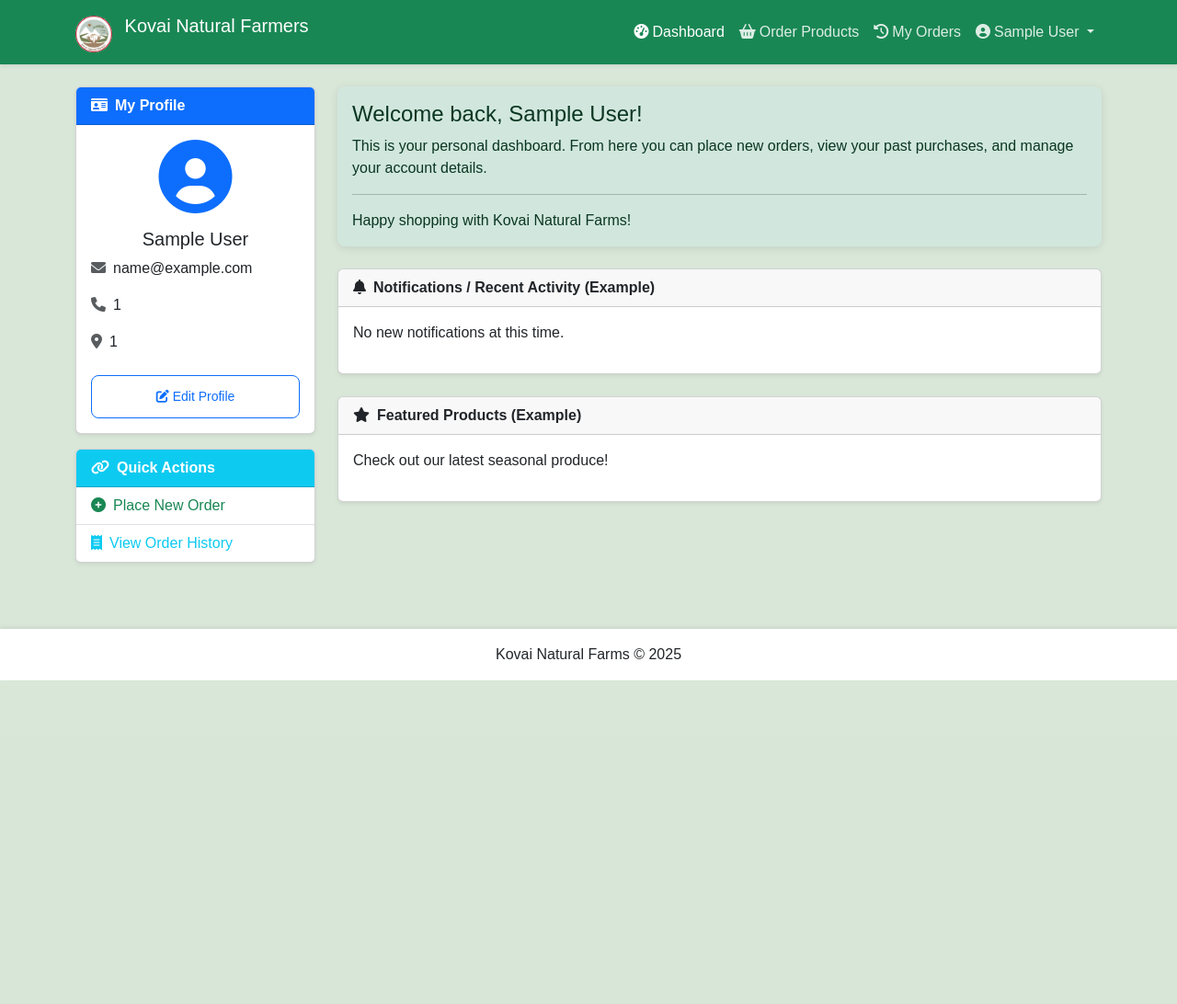
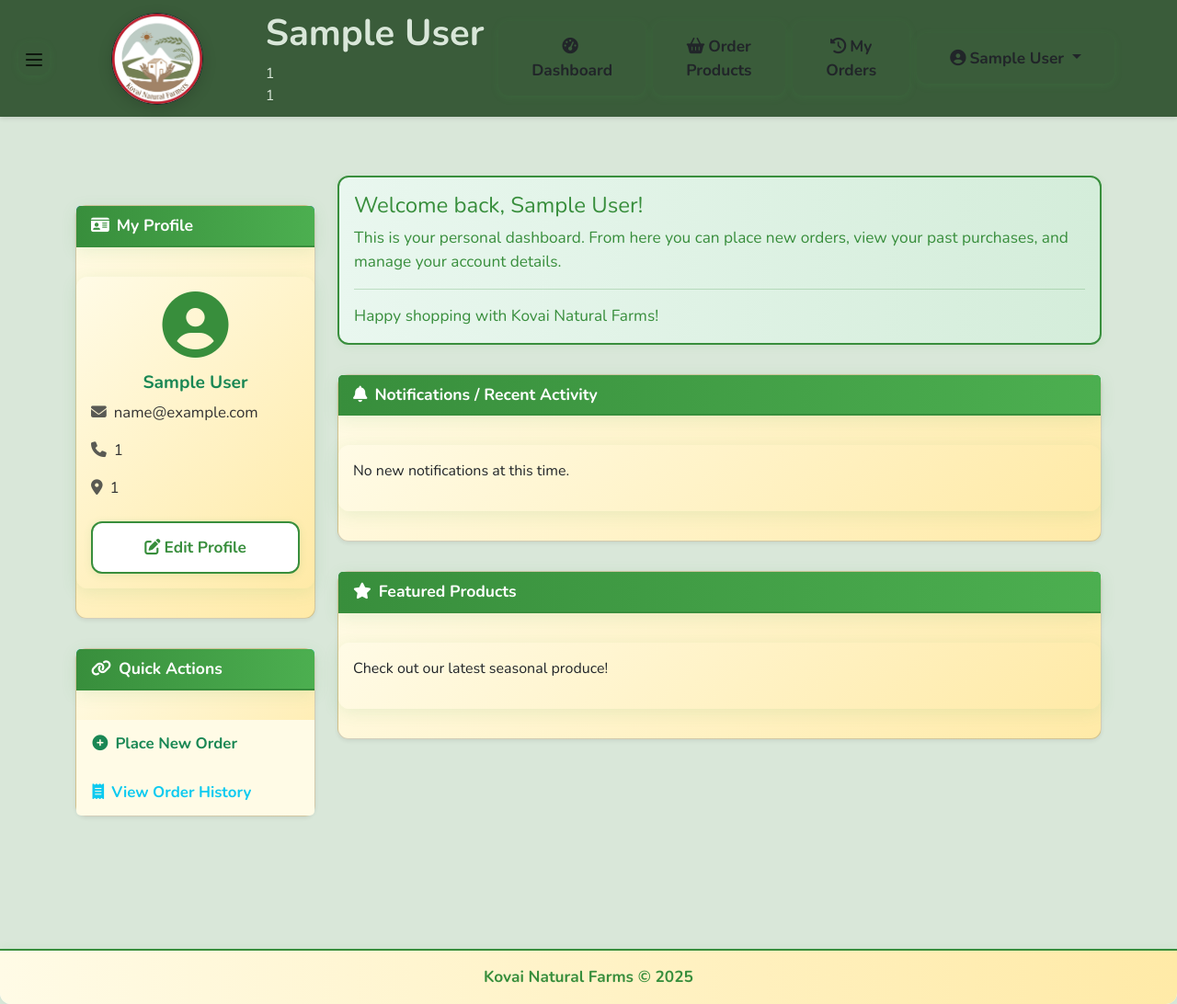
Before and after one commit to Halofie/knf, a PHP site: page /consumer/customer_dashboard.php in a window 1280 px wide. Shown: the whole page at 92% size. Before the commit the page ends 740 px from the top, so only its background shows below. Run offline with PHP 8.4, Linux system fonts and the light colour scheme; the visitor is signed in with stand-in values (Sample User, id 1); some libraries are stand-ins or nearby versions.

Commit message:
Added the customer dashboard to consumer page

```diff
--- a/consumer/customer_dashboard.php
+++ b/consumer/customer_dashboard.php
@@ -1,81 +1,62 @@
 <?php
 session_start();
- // Check 1: Is the user logged in?
- if (!isset($_SESSION['loggedin']) || $_SESSION['loggedin'] !== true) {
+if (!isset($_SESSION['loggedin']) || $_SESSION['loggedin'] !== true || !isset($_SESSION['role']) || $_SESSION['role'] !== 'C') {
     header("Location: ../login.html?error=notloggedin_dashboard"); // Or your main login page
     exit;
 }
 
- // Check 2: Is the user a Customer?
- if (!isset($_SESSION['role']) || $_SESSION['role'] !== 'C') {
-     // Not a customer, perhaps redirect to their appropriate dashboard or show error
-     // For now, redirect to login or an access denied page
-     error_log("Auth issue: User " . ($_SESSION['email'] ?? '') . " with role " . ($_SESSION['role'] ?? '') . " tried to access customer dashboard.");
-     header("Location: ../access_denied.html?error=wrongrole");
-     exit;
- }
-
- // If we are here, user is a logged-in customer.
- // Fetch customer-specific data to display on the dashboard.
- // We'll need $_SESSION['customer_id'] (set at login)
- // and $_SESSION['email']
-
 $customer_id = $_SESSION['customer_id'] ?? null;
- $customer_email = $_SESSION['email'] ?? 'Customer'; // Fallback name
- $customer_name = $_SESSION['customer_name'] ?? $customer_email; // Assume customer_name is also in session after login
+$customer_email = $_SESSION['email'] ?? 'Customer';
+$customer_name = $_SESSION['customer_name'] ?? $customer_email;
 $customer_phone = $_SESSION['customer_phone'] ?? 'N/A';
 $customer_address = $_SESSION['customer_address'] ?? 'N/A';
-
- // You might want to re-fetch fresh data from the DB instead of relying solely on session for details
- // For example, if their address changed in another session.
- // For now, we'll use session data if available.
 
 ?>
 <!doctype html>
 <html lang="en">
 <head>
     <meta charset="UTF-8">
-     <meta name="viewport" content="width=device-width, initial-scale=1.0">
+    <meta name="viewport" content="width=device-width, initial-scale=1">
     <title>Welcome, <?php echo htmlspecialchars($customer_name); ?>!</title>
-     <!-- Link your CSS: Bootstrap, your custom CSS for this dashboard -->
     <link href="../public/css/bootstrap.min.css" rel="stylesheet">
     <link rel="stylesheet" href="../public/css/order.css">
+    <link rel="stylesheet" href="../public/css/common.css">
     <link rel="stylesheet" href="../public/css/customer_dashboard.css"> <!-- Create this CSS file -->
     <link rel="icon" href="../public/Assets/pic.jpeg">
-     <!-- Font Awesome for icons (optional but nice) -->
-     <link rel="stylesheet" href="https://cdnjs.cloudflare.com/ajax/libs/font-awesome/6.0.0-beta3/css/all.min.css">
+    <link href="https://fonts.googleapis.com/css?family=Nunito:200,300,400,700" rel="stylesheet">
+    <link rel="stylesheet" href="https://cdnjs.cloudflare.com/ajax/libs/font-awesome/6.4.2/css/all.min.css">
 </head>
- <body class="paleGreen"> <!-- Example body class -->
+<body class="paleGreen">
 
-     <!-- Navigation Bar (similar to home.html but with customer context) -->
-     <nav class="navbar navbar-expand-lg navbar-dark bg-success shadow-sm">
-         <div class="container">
-             <a class="navbar-brand" href="#">
-                 <img src="../public/Assets/pic.jpeg" alt="KNF Logo" width="40" height="40" class="d-inline-block align-text-top rounded-circle me-2">
-                 Kovai Natural Farmers
-             </a>
-             <button class="navbar-toggler" type="button" data-bs-toggle="collapse" data-bs-target="#navbarNavDropdown" aria-controls="navbarNavDropdown" aria-expanded="false" aria-label="Toggle navigation">
-                 <span class="navbar-toggler-icon"></span>
+<!-- Top Bar (same as orderfr.php) -->
+<div class="container-fluid">
+    <div class="row align-items-center p-2 darkGreen">
+        <div class="col-auto d-flex align-items-center">
+            <button class="btn p-1" type="button" data-bs-toggle="offcanvas" data-bs-target="#offcanvasExample">
+                <img src="../public/Assets/three-bars.svg" alt="Menu" style="width: 24px;">
             </button>
-             <div class="collapse navbar-collapse" id="navbarNavDropdown">
-                 <ul class="navbar-nav ms-auto">
-                     <li class="nav-item">
-                         <a class="nav-link active" aria-current="page" href="customer_dashboard.php">
+        </div>
+        <div class="col-2 d-none d-lg-flex justify-content-center">
+            <img src="../public/Assets/pic.jpeg" class="profile rounded-circle border p-0 border-dark" alt="logo">
+        </div>
+        <div class="col-6 color-paleGreen">
+            <h1 id="name"><?php echo htmlspecialchars($customer_name); ?></h1>
+            <p class="navinfo m-0" id="phone"><?php echo htmlspecialchars($customer_phone); ?></p>
+            <p class="navinfo m-0" id="address"><?php echo htmlspecialchars($customer_address); ?></p>
+        </div>
+        <div class="col-3 d-flex justify-content-end align-items-center">
+            <div class="d-flex align-items-center gap-2">
+                <a class="btn" href="customer_dashboard.php">
                     <i class="fas fa-tachometer-alt me-1"></i>Dashboard
                 </a>
-                     </li>
-                     <li class="nav-item">
-                         <a class="nav-link" href="orderfr.php">
+                <a class="btn" href="orderfr.php">
                     <i class="fas fa-shopping-basket me-1"></i>Order Products
                 </a>
-                     </li>
-                     <li class="nav-item">
-                         <a class="nav-link" href="orderfr.php#two"> <!-- Link to history section -->
+                <a class="btn" href="orderfr.php#two">
                     <i class="fas fa-history me-1"></i>My Orders
                 </a>
-                     </li>
-                     <li class="nav-item dropdown">
-                         <a class="nav-link dropdown-toggle" href="#" id="navbarDropdownMenuLink" role="button" data-bs-toggle="dropdown" aria-expanded="false">
+                <div class="dropdown">
+                    <a class="btn dropdown-toggle" href="#" id="navbarDropdownMenuLink" data-bs-toggle="dropdown">
                         <i class="fas fa-user-circle me-1"></i><?php echo htmlspecialchars($customer_name); ?>
                     </a>
                     <ul class="dropdown-menu dropdown-menu-end" aria-labelledby="navbarDropdownMenuLink">
@@ -84,12 +65,30 @@
                         <li><hr class="dropdown-divider"></li>
                         <li><a class="dropdown-item" href="../knft/logout.php"><i class="fas fa-sign-out-alt me-2"></i>Logout</a></li>
                     </ul>
-                     </li>
-                 </ul>
                 </div>
             </div>
-     </nav>
-     <!-- End Navigation Bar -->
+        </div>
+    </div>
+</div>
+
+<!-- Offcanvas Sidebar -->
+<div class="offcanvas offcanvas-start sidebar" tabindex="-1" id="offcanvasExample" aria-labelledby="offcanvasExampleLabel">
+    <div class="offcanvas-header">
+        <h5 class="offcanvas-title" id="offcanvasExampleLabel">MENU</h5>
+        <button type="button" class="btn-close" data-bs-dismiss="offcanvas" aria-label="Close"></button>
+    </div>
+    <div class="offcanvas-body">
+        <div class="col d-flex justify-content-center">
+            <img src="../public/Assets/pic.jpeg" class="profile rounded-circle border p-0 border-dark" alt="logo">
+        </div>
+        <div>
+            <a class="btn" href="customer_dashboard.php">Dashboard</a>
+            <a class="btn" href="orderfr.php">Order Products</a>
+            <a class="btn" href="orderfr.php#two">My Orders</a>
+            <a class="btn" href="../knft/logout.php">Logout</a>
+        </div>
+    </div>
+</div>
 
 <div class="container mt-4">
     <div class="row">
@@ -102,9 +101,9 @@
                 <div class="card-body">
                     <div class="text-center mb-3">
                         <!-- You can add a profile picture here if you have one -->
-                             <i class="fas fa-user-circle fa-5x text-primary"></i>
+                        <i class="fas fa-user-circle fa-5x text-success"></i>
                     </div>
-                         <h5 class="card-title text-center"><?php echo htmlspecialchars($customer_name); ?></h5>
+                    <h5 class="card-title text-center text-success"><?php echo htmlspecialchars($customer_name); ?></h5>
                     <p class="card-text"><i class="fas fa-envelope me-2 text-muted"></i><?php echo htmlspecialchars($customer_email); ?></p>
                     <p class="card-text"><i class="fas fa-phone me-2 text-muted"></i><?php echo htmlspecialchars($customer_phone); ?></p>
                     <p class="card-text"><i class="fas fa-map-marker-alt me-2 text-muted"></i><?php echo nl2br(htmlspecialchars($customer_address)); ?></p>
@@ -113,13 +112,12 @@
             </div>
             <!-- Quick Links Card -->
             <div class="card shadow-sm mt-3">
-                     <div class="card-header bg-info text-white">
+                <div class="card-header section-title bg-info text-white">
                     <i class="fas fa-link me-2"></i>Quick Actions
                 </div>
                 <ul class="list-group list-group-flush">
                     <li class="list-group-item"><a href="orderfr.php" class="text-decoration-none text-success"><i class="fas fa-plus-circle me-2"></i>Place New Order</a></li>
                     <li class="list-group-item"><a href="orderfr.php#two" class="text-decoration-none text-info"><i class="fas fa-receipt me-2"></i>View Order History</a></li>
-                         <!-- Add more links as needed -->
                 </ul>
             </div>
         </div>
@@ -133,23 +131,22 @@
                 <p class="mb-0">Happy shopping with Kovai Natural Farms!</p>
             </div>
 
-                 <!-- Placeholder for other dashboard content -->
+            <!-- Notifications Card -->
             <div class="card shadow-sm mt-4">
-                     <div class="card-header">
-                        <i class="fas fa-bell me-2"></i>Notifications / Recent Activity (Example)
+                <div class="card-header section-title bg-success text-white">
+                    <i class="fas fa-bell me-2"></i>Notifications / Recent Activity
                 </div>
                 <div class="card-body">
                     <p>No new notifications at this time.</p>
-                         <!-- You could fetch and display recent order statuses here -->
                 </div>
             </div>
+            <!-- Featured Products Card -->
             <div class="card shadow-sm mt-4">
-                     <div class="card-header">
-                        <i class="fas fa-star me-2"></i>Featured Products (Example)
+                <div class="card-header section-title bg-success text-white">
+                    <i class="fas fa-star me-2"></i>Featured Products
                 </div>
                 <div class="card-body">
                     <p>Check out our latest seasonal produce!</p>
-                         <!-- You could fetch and display a few featured products -->
                 </div>
             </div>
         </div>
@@ -161,8 +158,6 @@
     Kovai Natural Farms © <?php echo date("Y"); ?>
 </footer>
 
-     <script src="../public/js/bootstrap.bundle.min.js"></script> <!-- Bootstrap 5 JS bundle -->
-     <!-- Add any dashboard-specific JS if needed -->
-     <!-- <script src="../public/js/customer_dashboard.js"></script> -->
+<script src="../public/js/bootstrap.min.js"></script>
 </body>
 </html>
--- a/consumer/orderfr.php
+++ b/consumer/orderfr.php
@@ -38,6 +38,7 @@
       </div>
       <div>
         <a class="btn" href="../knft/logout.php">HOME</a>
+        <a class="btn" href="customer_dashboard.php">DASHBOARD</a>
         <a class="btn" href="orderfr.php" >ORDER PRODUCTS</a>
         <a class="btn" href="#two">ORDER SUMMARY & INVOICE</a>
         <a class="btn" href="../knft/logout.php">LOGOUT</a>
--- a/knft/authenticate.php
+++ b/knft/authenticate.php
@@ -124,8 +124,8 @@
                 }
                 // $sql = "SELECT value FROM update_variables WHERE topic = 'userLock'";
                 // $_SESSION['userLock'] = $con->query($sql);
-                // header("Location: ../consumer/customer_dashboard.php");
-                header("Location: consumer.php");
+                header("Location: ../consumer/customer_dashboard.php");
+                // header("Location: consumer.php");
                 exit();
             } else {
                 error_log("Unknown category '$category' for user '$sanitized_email'");
--- a/public/css/customer_dashboard.css
+++ b/public/css/customer_dashboard.css
@@ -1,71 +1,169 @@
-body.bg-light {
-    background-color: #f8f9fa !important; /* Bootstrap light grey */
+/* Use Nunito font everywhere */
+body, .navbar, .card, .footer, .section-title, .btn, .form-control, .form-select {
+    font-family: 'Nunito', Arial, sans-serif;
 }
 
-.navbar-dark .navbar-nav .nav-link {
-    color: rgba(255, 255, 255, 0.85);
+/* Background and section padding */
+body.paleGreen {
+    background-color: #d9e7d9;
+    min-height: 100vh;
+    padding-bottom: 0;
+    margin: 0 !important;
+    padding: 0 !important;
 }
-.navbar-dark .navbar-nav .nav-link.active,
-.navbar-dark .navbar-nav .nav-link:hover {
+
+.container, .container-fluid {
+    /* padding-top: 2rem; */
+    padding-bottom: 2rem;
+}
+
+/* Navbar styling to match consumer theme */
+.navbar {
+    background: linear-gradient(90deg, #388e3c 0%, #4caf50 100%);
+    box-shadow: 0 2px 10px rgba(76,175,80,0.08);
+    border-bottom: 2px solid #388e3c;
+}
+.navbar-brand {
+    font-weight: 700;
+    font-size: 1.3rem;
+    color: #fff !important;
+    letter-spacing: 1px;
+}
+.navbar-nav .nav-link {
+    font-size: 1.08rem;
+    font-weight: 600;
+    color: #fff !important;
+    margin-right: 1rem;
+    transition: color 0.2s;
+}
+.navbar-nav .nav-link.active,
+.navbar-nav .nav-link:hover {
+    color: #ffeaa7 !important;
+    text-shadow: 0 1px 4px #388e3c33;
+}
+.navbar-toggler {
+    border-radius: 8px;
+    border: 2px solid #388e3c;
+}
+
+/* Card styling for profile, quick links, dashboard sections */
+.card, .card-header, .card-body {
+    border-radius: 12px;
+    box-shadow: 0 4px 18px rgba(76,175,80,0.12);
+    background: linear-gradient(135deg, #fffbe6 0%, #ffeaa7 100%);
+    margin-bottom: 2rem;
+}
+.card-header {
+    font-weight: 700;
+    font-size: 1.1rem;
+    background: linear-gradient(90deg, #388e3c 0%, #4caf50 100%);
+    color: #fff;
+    border-bottom: 2px solid #388e3c;
+}
+.card-title {
+    font-size: 1.2rem;
+    font-weight: 700;
+    color: #388e3c;
+}
+.card-text {
+    font-size: 1.05rem;
+    color: #333;
+}
+.list-group-item {
+    background: #fffbe6;
+    border: none;
+    font-size: 1.05rem;
+    padding: 0.85rem 1.1rem;
+}
+.list-group-item a {
+    color: #388e3c;
+    font-weight: 600;
+    transition: color 0.2s;
+}
+.list-group-item a:hover {
+    color: #20c997;
+    text-decoration: underline;
+}
+
+/* Buttons */
+.btn, .btn-outline-primary, .btn-outline-info {
+    border-radius: 12px;
+    font-weight: 700;
+    font-size: 1.08rem;
+    padding: 0.85rem 2.2rem;
+    box-shadow: 0 2px 10px rgba(76,175,80,0.12);
+    transition: background 0.2s, transform 0.2s;
+}
+.btn-outline-primary {
+    border: 2px solid #388e3c;
+    color: #388e3c;
+    background: #fff;
+}
+.btn-outline-primary:hover {
+    background: #388e3c;
     color: #fff;
 }
-.dropdown-menu {
-    border-radius: 0.5rem;
-    box-shadow: 0 0.5rem 1rem rgba(0,0,0,0.15);
+.btn-outline-info {
+    border: 2px solid #20c997;
+    color: #20c997;
+    background: #fff;
 }
-.dropdown-item i {
-    width: 20px; /* Align icons nicely */
-}
-.card-header {
-    font-weight: bold;
-}
-.shadow-top {
-    box-shadow: 0 -0.125rem 0.25rem rgba(0,0,0,0.075) !important;
+.btn-outline-info:hover {
+    background: #20c997;
+    color: #fff;
 }
 
-/* Mobile styles */
-@media (max-width: 768px) {
-    .navbar-dark {
-        background: linear-gradient(135deg, #4caf50 0%, #388e3c 100%) !important;
+/* Alerts */
+.alert-success {
+    background: linear-gradient(90deg, #e9f7ef 0%, #d4edda 100%);
+    color: #388e3c;
+    border-radius: 12px;
+    border: 2px solid #388e3c;
+    font-size: 1.08rem;
+    box-shadow: 0 2px 10px rgba(76,175,80,0.08);
+}
+
+/* Footer styling */
+footer {
+    background: linear-gradient(90deg, #fffbe6 0%, #ffeaa7 100%);
+    color: #388e3c;
+    font-size: 1.08rem;
+    font-weight: 600;
+    border-top: 2px solid #388e3c;
+    box-shadow: 0 -2px 10px rgba(76,175,80,0.08);
+    border-radius: 0 0 12px 12px;
+    margin-top: 2rem;
+    padding: 1.2rem 0;
+}
+
+/* Responsive adjustments */
+@media screen and (max-width: 700px) {
+    .container, .container-fluid {
+        /* padding-top: 1rem; */
+        padding-bottom: 1rem;
     }
-    .navbar-dark .navbar-nav .nav-link {
+    .card, .card-header, .card-body {
+        border-radius: 10px;
+        margin-bottom: 1rem;
+        font-size: 1rem !important;
+    }
+    .navbar-brand {
+        font-size: 1.1rem;
+    }
+    .footer {
         font-size: 1rem;
-        padding: 8px 12px;
-    }
-    .card {
-        background: linear-gradient(135deg, #ffffff 80%, #e0f2f1 100%);
-        margin: 0.5rem 0;
-        border-radius: 8px;
-    }
-    .card-header {
-        font-size: 1rem;
-        padding: 0.5rem 1rem;
-    }
-    .dropdown-menu {
-        font-size: 0.95rem;
-        min-width: 120px;
+        padding: 0.8rem 0;
     }
 }
 
-@media (max-width: 480px) {
-    .navbar-dark {
-        background: linear-gradient(135deg, #4caf50 0%, #388e3c 100%) !important;
-    }
-    .navbar-dark .navbar-nav .nav-link {
-        font-size: 0.9rem;
-        padding: 6px 8px;
-    }
-    .card {
-        background: linear-gradient(135deg, #ffffff 80%, #e0f2f1 100%);
-        margin: 0.25rem 0;
-        border-radius: 6px;
-    }
-    .card-header {
-        font-size: 0.9rem;
-        padding: 0.25rem 0.5rem;
-    }
-    .dropdown-menu {
-        font-size: 0.9rem;
-        min-width: 100px;
-    }
+/* Profile icon size */
+.fa-user-circle.fa-5x {
+    font-size: 4.5rem !important;
+    color: #388e3c !important;
 }
+
+/* Section spacing */
+.mt-4, .mb-4 {
+    margin-top: 2rem !important;
+    margin-bottom: 2rem !important;
+}
```
Lines whose indentation alone changed are shown as unchanged.
